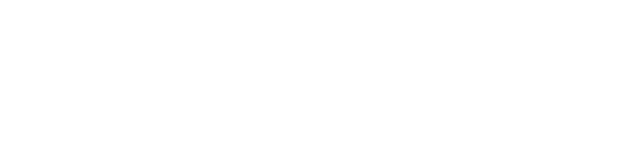
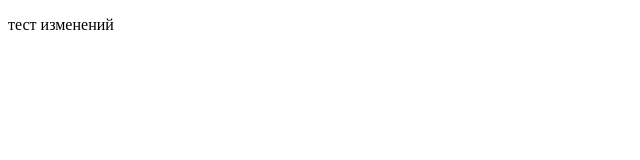
Before and after one commit to Hyaline1989/first-project, a plain HTML site: page index.html in a window 1280 px wide. Shown: the whole page, without its empty margins (0-640 px from the left). Drawn offline with Linux system fonts and the light colour scheme.

Commit message:
тестирую добавление изменений

```diff
--- a/index.html
+++ b/index.html
@@ -6,6 +6,6 @@
   <title>Document</title>
 </head>
 <body>
-
+  <p>тест изменений</p>
 </body>
 </html>
```
